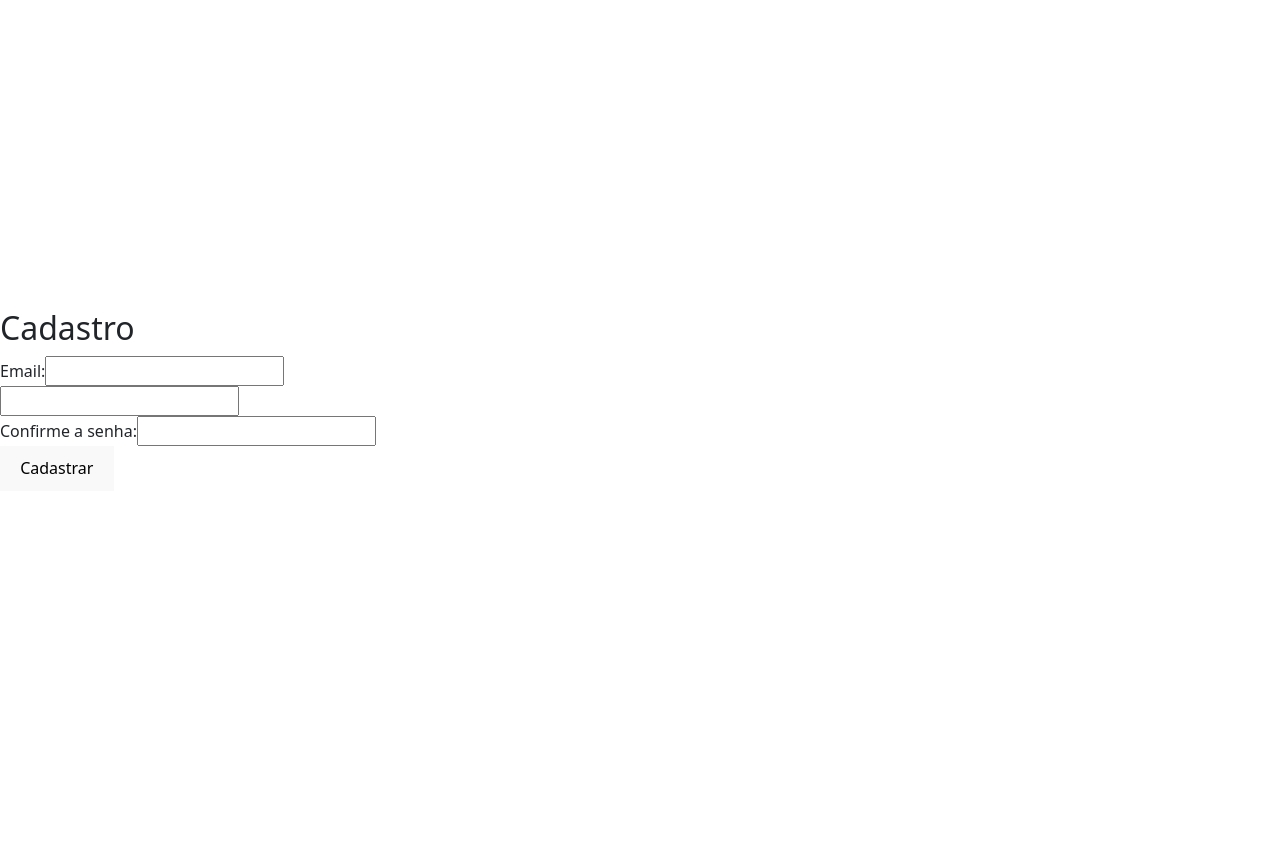
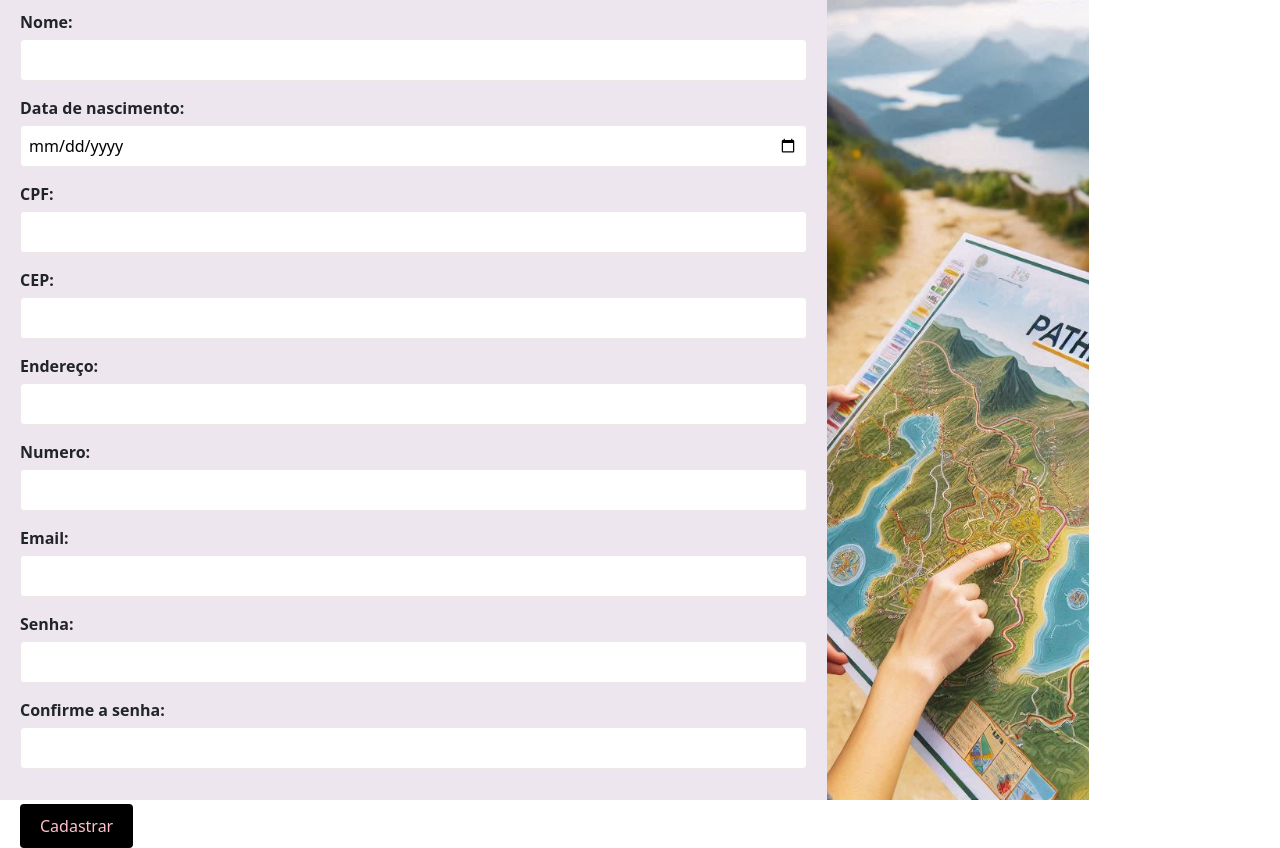
Before and after one commit to TalineAraujo/PathFinder, a React (Vite) app in the folder PATHFINDER/: page /cadastro in a window 1280 px wide. Before the commit the page ends 800 px from the top, so only its background shows below. Built offline with nearby package versions, Linux system fonts and the light colour scheme.

Commit message:
Inseri mais alguns inputs e comecei a estilização da page, tudo funcionando, mas ainda no básico

```diff
--- a/PATHFINDER/src/Pages/Cadastro.jsx
+++ b/PATHFINDER/src/Pages/Cadastro.jsx
@@ -1,52 +1,79 @@
 import { useState } from "react";
-import { useNavigate} from 'react-router-dom';
-// import axios from 'axios';
+import { useNavigate } from 'react-router-dom';
+import './cadastro.css';  // Importando o arquivo CSS
 
 const Cadastro = () => {
     const [email, setEmail] = useState('');
+    const [nome, setNome] = useState('');
+    const [cep, setCep] = useState('');
+    const [endereco, setEndereco] = useState('');
+    const [numero, setNumero] = useState('');
     const [senha, setSenha] = useState('');
+    const [cpf, setCpf] = useState('');
+    const [dataNascimento, setDataNascimento] = useState('');
     const [confirmacaoSenha, setconfirmacaoSenha] = useState('');
     const navigate = useNavigate();
 
     const handleSignup = (e) => {
-        e.preventDefault ();
+        e.preventDefault();
         if (senha !== confirmacaoSenha){
-            alert('As senhas estão incorreta');
+            alert('As senhas estão incorretas');
             return;
         }
 
         console.log('Usuario cadastrado com sucesso:', {email, senha});
-
         navigate('/login');
-
     };
 
     return (
-        <div>
-
-            <h2>Cadastro</h2>
+        <div className="cadastro-container">
+            <div className="cadastro-form-container">
+                <h2>Cadastre-se</h2>
                 <form onSubmit={handleSignup}>
-
-                <div>
+                    <div className="form-group">
+                        <label>Nome:</label>
+                        <input type="text" value={nome} onChange={(e) => setNome(e.target.value)} required />
+                    </div>
+                    <div className="form-group">
+                        <label>Data de nascimento:</label>
+                        <input type="date" value={dataNascimento} onChange={(e) => setDataNascimento(e.target.value)} required />
+                    </div>
+                    <div className="form-group">
+                        <label>CPF:</label>
+                        <input type="number" value={cpf} onChange={(e) => setCpf(e.target.value)} required />
+                    </div>
+                    <div className="form-group">
+                        <label>CEP:</label>
+                        <input type="number" value={cep} onChange={(e) => setCep(e.target.value)} required />
+                    </div>
+                    <div className="form-group">
+                        <label>Endereço:</label>
+                        <input type="text" value={endereco} onChange={(e) => setEndereco(e.target.value)} required />
+                    </div>
+                    <div className="form-group">
+                        <label>Numero:</label>
+                        <input type="number" value={numero} onChange={(e) => setNumero(e.target.value)} required />
+                    </div>
+                    <div className="form-group">
                         <label>Email:</label>
                         <input type="email" value={email} onChange={(e) => setEmail(e.target.value)} required />
                     </div>
-
-                <div>
+                    <div className="form-group">
+                        <label>Senha:</label>
                         <input type="password" value={senha} onChange={(e) => setSenha(e.target.value)} required />
                     </div>
-
-                <div>
+                    <div className="form-group">
                         <label>Confirme a senha:</label>
                         <input type="password" value={confirmacaoSenha} onChange={(e) => setconfirmacaoSenha(e.target.value)} required />
                     </div>
+                    <button type="submit" className="btn-cadastrar">Cadastrar</button>
+                </form>
+            </div>
+            <div className="cadastro-imagem">
+                <img src="/src/assets/pathfinder.png" alt="Imagem de fundo" />
+            </div>
+        </div>
+    );
+};
 
-                <button type="submit">Cadastrar</button>
-
-            </form>
-
-                 </div>
-    )
-
-}
 export default Cadastro;
--- /dev/null
+++ b/PATHFINDER/src/Pages/cadastro.css
@@ -0,0 +1,61 @@
+.cadastro-container {
+    display: flex;
+    flex-wrap: nowrap;
+    height: 100vh;
+}
+
+.cadastro-form-container {
+    flex: 3;
+    padding: 20px;
+    display: flex;
+    flex-direction: column;
+    justify-content: center;
+    background-color: hsl(293, 21%, 92%);
+    padding: 20px;
+}
+
+.cadastro-form-container h2 {
+    font-size: 2rem;
+    font-weight: bold;
+    margin-bottom: 20px;
+}
+
+.form-group {
+    margin-bottom: 15px;
+}
+
+.form-group label {
+    display: block;
+    margin-bottom: 5px;
+    font-weight: bold;
+}
+
+.form-group input {
+    width: 100%;
+    padding: 8px;
+    border: 1px solid hsl(0, 17%, 92%);
+    border-radius: 4px;
+    background-color: #fff;
+}
+
+.btn-cadastrar {
+    background-color: #000000;
+    border: none;
+    color: pink;
+    padding: 10px 20px;
+    font-size: 1rem;
+    cursor: pointer;
+    border-radius: 4px;
+    margin-top: 20px;
+}
+
+.cadastro-imagem {
+    flex: 1;
+    background-color: #000;
+}
+
+.cadastro-imagem img {
+    width: 100%;
+    height: 100%;
+    object-fit: cover;
+}
```
Lines whose indentation alone changed are shown as unchanged.
